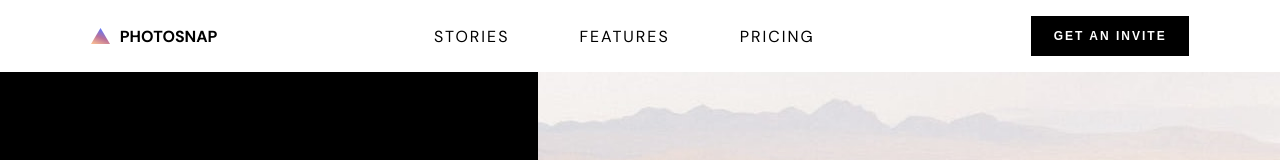
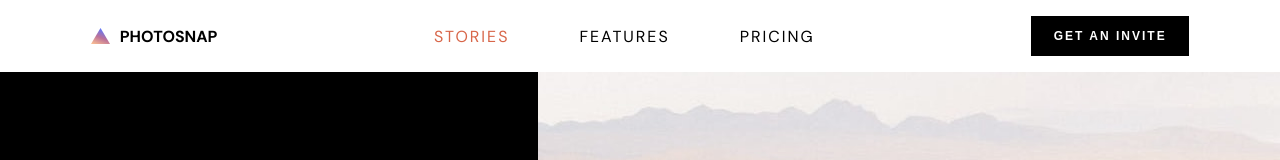
Before and after one commit to MattGri/photosnap-website, a React (Create React App) app: page / in a window 1280 px wide. Shown: the top 160 px of the page. Built offline with nearby package versions, Linux system fonts and the light colour scheme.

Commit message:
Added nav link

```diff
--- a/src/components/Footer.tsx
+++ b/src/components/Footer.tsx
@@ -59,7 +59,7 @@ const Footer = () => {
               </Link>
             </li>
             <li className="linkItem">
-              <Link className="link" to="/stories">
+              <Link className="link" to="/">
                 Stories
               </Link>
             </li>
--- a/src/components/Navigation.tsx
+++ b/src/components/Navigation.tsx
@@ -1,6 +1,6 @@
 import React, { useState } from 'react';
 import '../styles/navigation.scss';
-import { Link } from 'react-router-dom';
+import { NavLink } from 'react-router-dom';
 import MenuIcon from '@mui/icons-material/Menu';
 import CloseIcon from '@mui/icons-material/Close';
 
@@ -48,19 +48,19 @@ const Navigation = () => {
       <div>
         <ul className="itemsContainer">
           <li>
-            <Link className="navItem" to="/">
+            <NavLink className="navItem" to="/">
               Stories
-            </Link>
+            </NavLink>
           </li>
           <li>
-            <Link className="navItem" to="/features">
+            <NavLink className="navItem" to="/features">
               Features
-            </Link>
+            </NavLink>
           </li>
           <li>
-            <Link className="navItem" to="/pricing">
+            <NavLink className="navItem" to="/pricing">
               Pricing
-            </Link>
+            </NavLink>
           </li>
         </ul>
       </div>
@@ -71,19 +71,19 @@ const Navigation = () => {
         <div className="showMenus">
           <ul className="itemsContainers">
             <li>
-              <Link className="showNavItems" to="/">
+              <NavLink className="showNavItems" to="/">
                 Stories
-              </Link>
+              </NavLink>
             </li>
             <li>
-              <Link className="showNavItems" to="/features">
+              <NavLink className="showNavItems" to="/features">
                 Features
-              </Link>
+              </NavLink>
             </li>
             <li>
-              <Link className="showNavItems" to="/pricing">
+              <NavLink className="showNavItems" to="/pricing">
                 Pricing
-              </Link>
+              </NavLink>
             </li>
           </ul>
           <span className="line"></span>
--- a/src/styles/navigation.scss
+++ b/src/styles/navigation.scss
@@ -60,6 +60,10 @@
                 color: $lightGrey;
                 transition: 0.15s;
             }
+        }
+
+        .active {
+            color: rgb(216, 102, 73);
         }
     }
 
```
